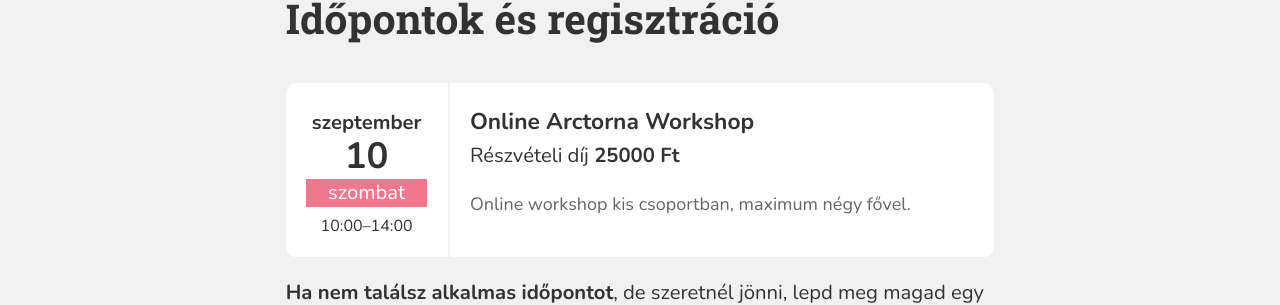
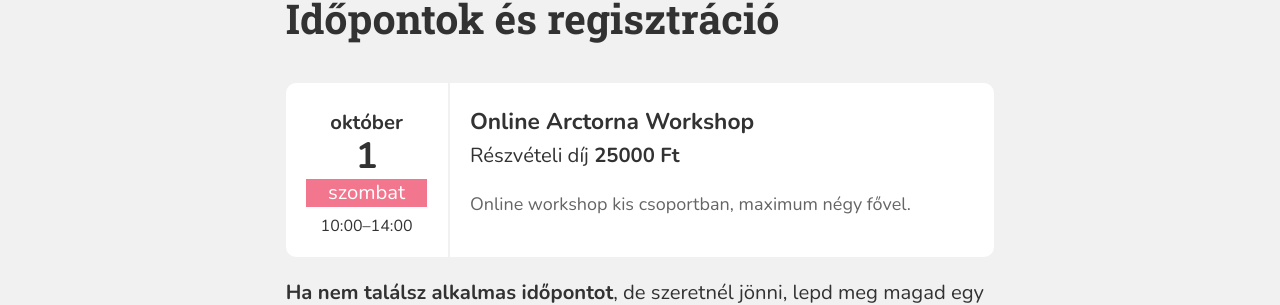
Before and after one commit to monikamudra/arctorna, a Jekyll site: the page built from workshop.md, in a window 1280 px wide and 900 px high, scrolled down 2129 px. Shown: the part 151-456 px from the top of the window. Built offline with Jekyll 4.4.1, drawn with Linux system fonts in a browser that asks for light colours.

Commit message:
Update workshop event

```diff
--- a/_data/workshop.yaml
+++ b/_data/workshop.yaml
@@ -38,7 +38,7 @@ events:
     price: 25000
     full: true
 
-  - date: 2022-9-10-T10:00
+  - date: 2022-10-1-T10:00
     start: "10:00"
     end: "14:00"
     title: Online Arctorna Workshop
```
